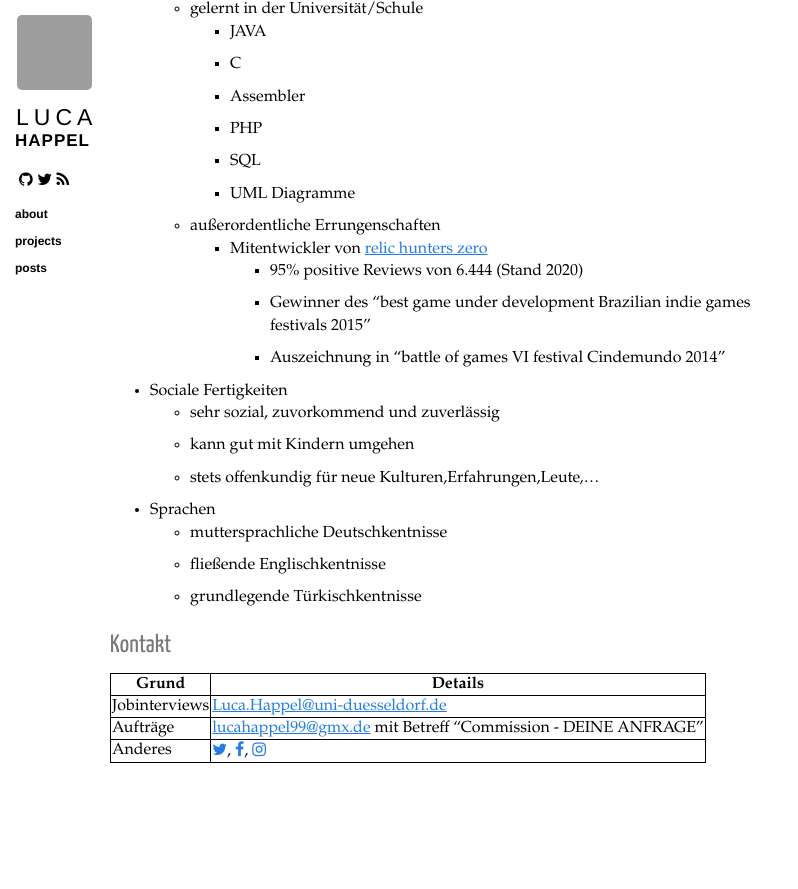
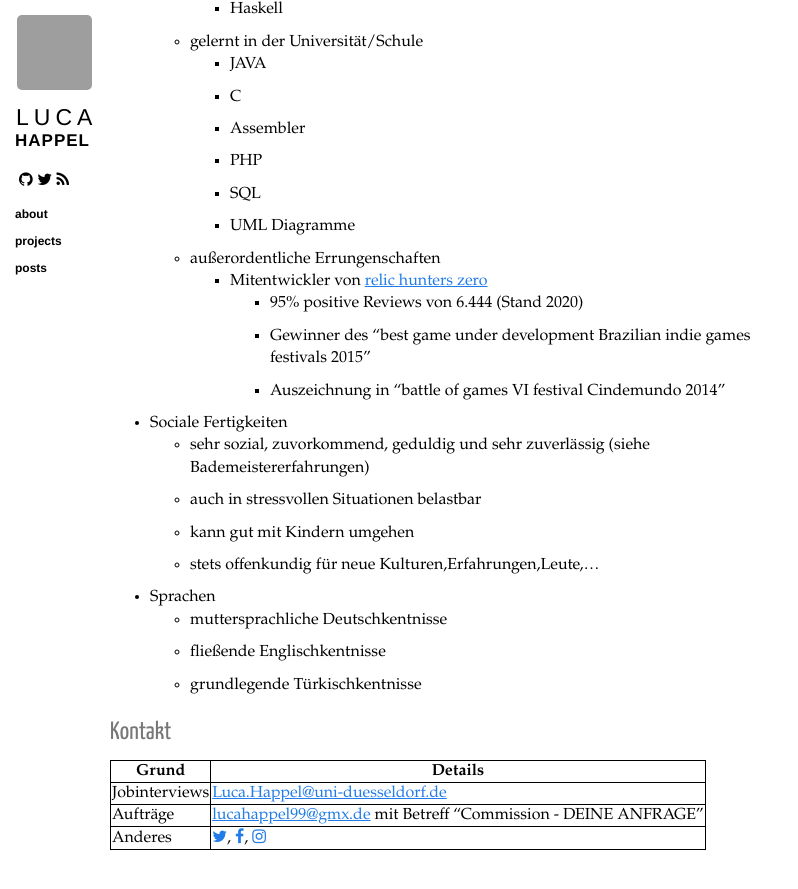
Before and after one commit to Quoteme/quoteme.github.io, a Jekyll site: the page built from about.md, in a window 1280 px wide and 900 px high, scrolled down 2586 px. Shown: the top 889 px of the window, without its empty margins (0-798 px from the left). Built offline with Jekyll 4.4.1, drawn with Linux system fonts in a browser that asks for light colours; nearby versions of some CDN libraries; before the commit the page ends 3399 px from its top, so only the background shows below that; some of the changed text lies outside the part shown; grey boxes are pictures that could not be loaded.

Commit message:
added extra informatino in the about.md section

```diff
--- a/about.md
+++ b/about.md
@@ -54,7 +54,8 @@
 			- winner of the "best game under development Brazilian indie games festivals 2015"
 			- honorable mention in "battle of games VI festival Cindemundo 2014"
 - Social expertise
-	- very social and reliable
+	- very social, patient and reliable
+	- resilient in stressful situations
 	- kids tend to like me very much
 	- always open to new cultures,experiences,people,...
 - Languages
@@ -116,7 +117,8 @@
 			- Auszeichnung in "battle of games VI festival Cindemundo 2014"
 
 - Sociale Fertigkeiten
-	- sehr sozial, zuvorkommend und zuverlässig
+	- sehr sozial, zuvorkommend, geduldig und sehr zuverlässig (siehe Bademeistererfahrungen)
+	- auch in stressvollen Situationen belastbar
 	- kann gut mit Kindern umgehen
 	- stets offenkundig für neue Kulturen,Erfahrungen,Leute,...
 - Sprachen
```
